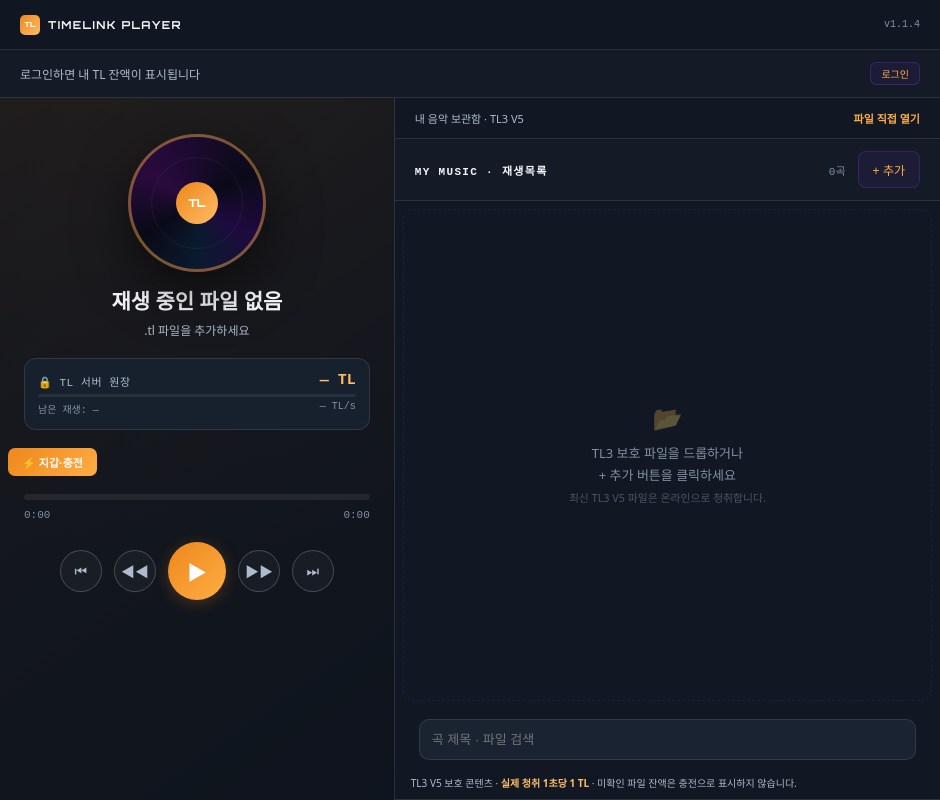
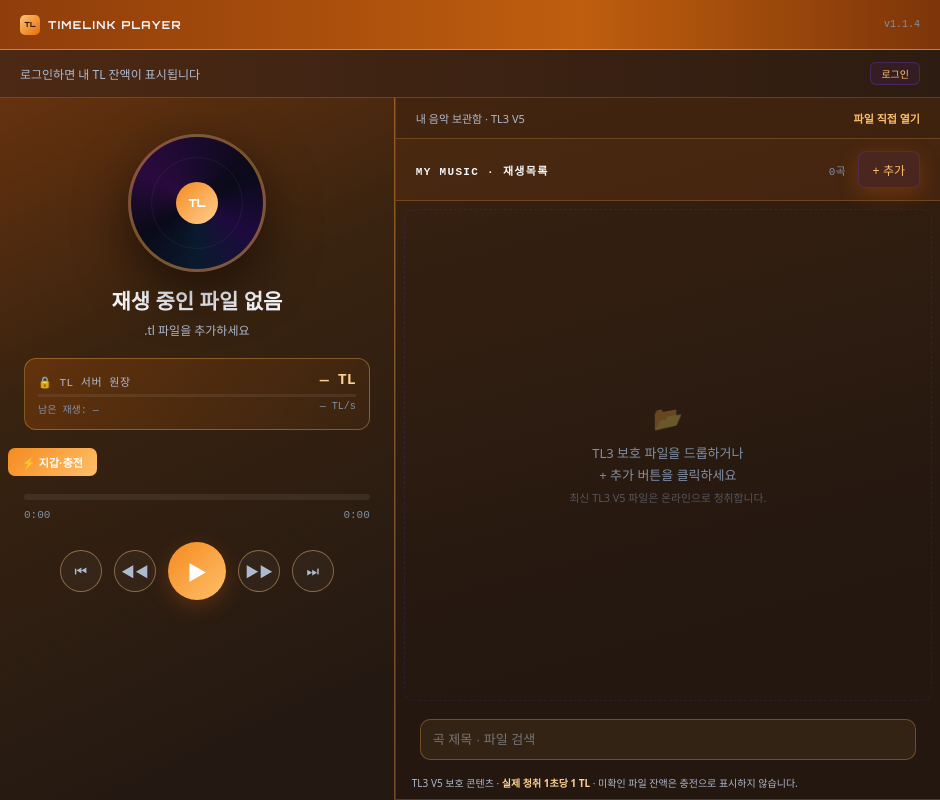
Before and after one commit to Taolee-crypto/timelink-app, an Electron app: page src/index.html in a window 940 px wide. Drawn offline with Linux system fonts and the light colour scheme; no server answers.

Commit message:
TimeLink Player 실제 주황색 베이스 화면 적용 (#14)
* fix(ui): turn TimeLink desktop player into an orange-first workspace

* test(ui): require orange-first surfaces across desktop player

```diff
--- a/src/index.html
+++ b/src/index.html
@@ -291,6 +291,23 @@ body{background:radial-gradient(ellipse at 20% -20%,rgba(226,113,25,.14),transpa
 .player-mode-bar{display:flex;align-items:center;justify-content:space-between;gap:10px;padding:12px 20px;border-bottom:1px solid var(--bd);font-size:11px;color:var(--t2)}
 .player-mode-bar strong{color:var(--purple2);font-size:11px}
 button:focus-visible,[role="button"]:focus-visible,input:focus-visible{outline:2px solid var(--purple2);outline-offset:2px}
+
+/* Orange-first desktop shell. Preserve functional classes and player controls. */
+:root{--bg:#20140d;--bg2:#332014;--bg3:#462b19;--purple:#f58a1f;--purple2:#ffc06a;--mint:#ffd092;--gp:rgba(245,138,31,.35);--bd:rgba(255,175,83,.23);--bd2:rgba(255,202,139,.42)}
+body{background:radial-gradient(ellipse 95% 80% at 14% -15%,rgba(251,139,21,.30),transparent 68%),linear-gradient(145deg,#3a210f 0%,#22150e 50%,#1c130d 100%)}
+.titlebar{background:linear-gradient(90deg,#8f3d0b,#bf5e0e 62%,#7d3509);border-bottom:1px solid rgba(255,186,100,.55)}
+.tb-logo{background:linear-gradient(135deg,#ffc36f,#e76d08);color:#321806}
+.user-bar{background:linear-gradient(90deg,#4c2914,#2d1c11);border-bottom:1px solid var(--bd)}
+.now-playing{background:linear-gradient(155deg,#66320e 0%,#392310 34%,#241912 86%);border-right:1px solid rgba(255,176,80,.34)}
+.pl-wrap{background:linear-gradient(165deg,#392211,#231710 72%);border-left:1px solid rgba(255,162,55,.22)}
+.pl-head{background:rgba(136,66,12,.22);border-bottom:1px solid var(--bd)}
+.file-tl{background:linear-gradient(125deg,rgba(142,67,8,.48),rgba(64,39,18,.68));border-color:rgba(255,178,84,.36)}
+.pl-search{background:#332315;border-color:rgba(255,178,84,.3);color:#fff0d8}
+.pl-item:hover{background:rgba(255,159,43,.12)}
+.pl-item.cur{background:linear-gradient(90deg,rgba(244,127,13,.40),rgba(245,138,31,.11));box-shadow:inset 3px 0 #ffa744}
+.ctrl.play,.pl-add{box-shadow:0 6px 21px rgba(241,105,10,.25)}
+.player-mode-bar{background:rgba(113,51,10,.18)}
+
 @media(max-width:760px){
  body{min-width:390px}.main{display:flex;flex-direction:column}
  .now-playing{overflow:visible;border-right:0;border-bottom:1px solid var(--bd)}
```
Also changed, not shown: tests/orange-base-regression.test.js (added, +7 -0 lines).
